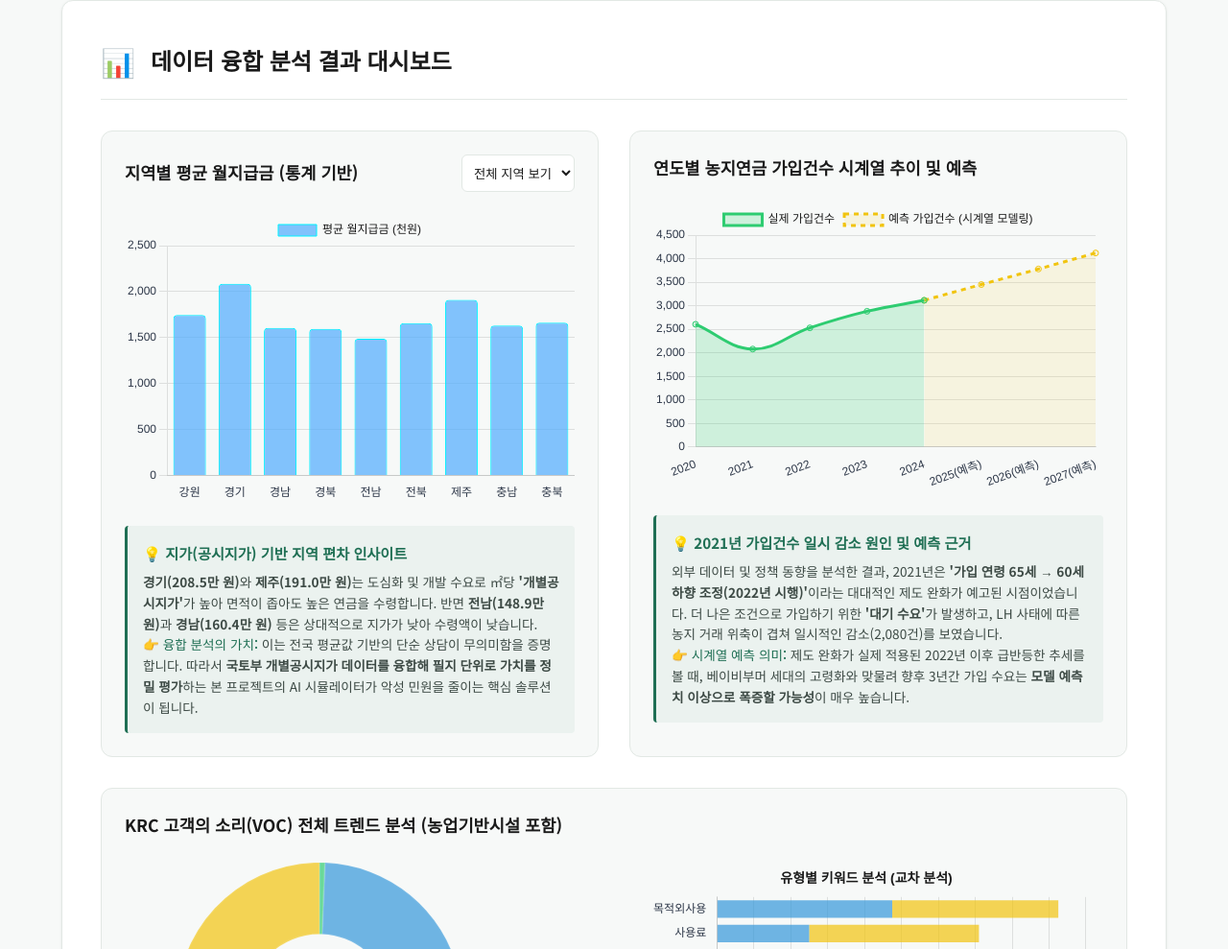
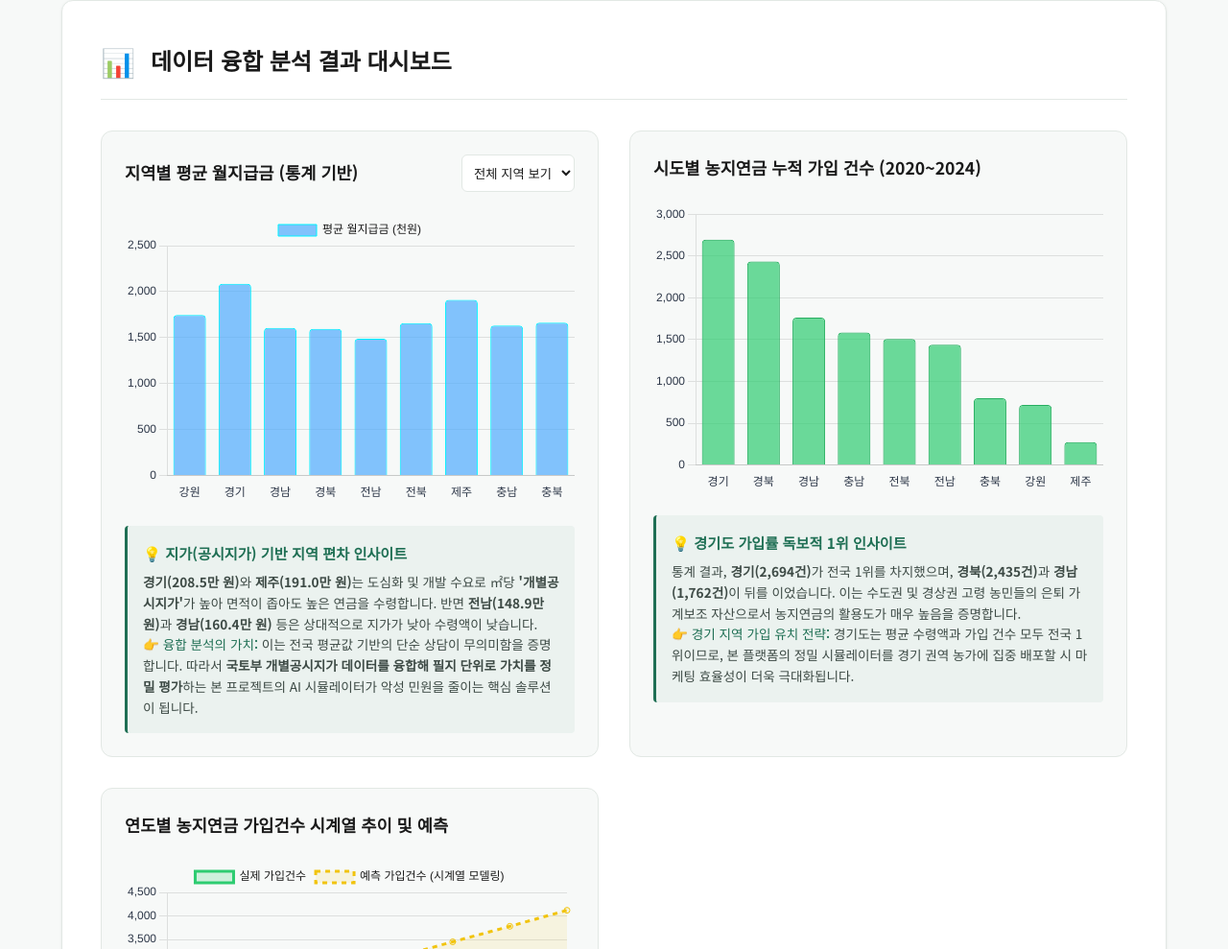
Before and after one commit to qoodh-superman/krc-ai-contest, a plain HTML site: page app_build_static/index.html in a window 1280 px wide. Shown: the part 2788-3777 px from the top of the page at 96% size. Drawn offline with nearby package versions, Linux system fonts and the light colour scheme.

Commit message:
Add cumulative Sido subscription analysis chart and insights to static dashboard

```diff
--- a/app_build_static/data/results.js
+++ b/app_build_static/data/results.js
@@ -40,4 +40,16 @@ const resultsData = {
       "칭찬": [0, 0, 0, 0, 0, 0, 0, 0]
     }
   }
+,
+  "cumulative_sido_subscriptions": {
+    "경기": 2694,
+    "경북": 2435,
+    "경남": 1762,
+    "충남": 1586,
+    "전북": 1507,
+    "전남": 1438,
+    "충북": 798,
+    "강원": 719,
+    "제주": 274
+  }
 };
--- a/app_build_static/index.html
+++ b/app_build_static/index.html
@@ -230,6 +230,23 @@
                     </div>
                 </div>
 
+                <!-- Sido Cumulative Subscription Chart (NEW) -->
+                <div class="chart-card">
+                    <div class="chart-header">
+                        <h3>시도별 농지연금 누적 가입 건수 (2020~2024)</h3>
+                    </div>
+                    <div class="chart-wrapper">
+                        <canvas id="sidoSubChart"></canvas>
+                    </div>
+                    <div style="margin-top: 1.5rem; padding: 1rem; background: rgba(31, 111, 84, 0.05); border-left: 3px solid var(--color-primary); border-radius: 4px;">
+                        <h4 style="color: var(--color-primary); font-size: 0.95rem; margin-bottom: 0.5rem;">💡 경기도 가입률 독보적 1위 인사이트</h4>
+                        <p style="color: var(--color-text-secondary); font-size: 0.85rem; line-height: 1.6;">
+                            통계 결과, <strong>경기(2,694건)</strong>가 전국 1위를 차지했으며, <strong>경북(2,435건)</strong>과 <strong>경남(1,762건)</strong>이 뒤를 이었습니다. 이는 수도권 및 경상권 고령 농민들의 은퇴 가계보조 자산으로서 농지연금의 활용도가 매우 높음을 증명합니다.<br>
+                            <span style="color: var(--color-primary); font-weight: 500;">👉 경기 지역 가입 유치 전략:</span> 경기도는 평균 수령액과 가입 건수 모두 전국 1위이므로, 본 플랫폼의 정밀 시뮬레이터를 경기 권역 농가에 집중 배포할 시 마케팅 효율성이 더욱 극대화됩니다.
+                        </p>
+                    </div>
+                </div>
+
                 <!-- Time Series Chart -->
                 <div class="chart-card">
                     <div class="chart-header">
--- a/app_build_static/script.js
+++ b/app_build_static/script.js
@@ -51,6 +51,35 @@ document.addEventListener('DOMContentLoaded', () => {
                 regionChart.data.datasets[0].data = [data.region_payment[selectedRegion]];
             }
             regionChart.update();
+        });
+
+        // 3.5. Render Sido Cumulative Subscription Chart (NEW)
+        const sidoCtx = document.getElementById('sidoSubChart').getContext('2d');
+        const sidos = Object.keys(data.cumulative_sido_subscriptions);
+        const subCounts = Object.values(data.cumulative_sido_subscriptions);
+
+        new Chart(sidoCtx, {
+            type: 'bar',
+            data: {
+                labels: sidos,
+                datasets: [{
+                    label: '누적 가입건수 (건)',
+                    data: subCounts,
+                    backgroundColor: 'rgba(46, 204, 113, 0.7)',
+                    borderColor: 'rgba(39, 174, 96, 1)',
+                    borderWidth: 1,
+                    borderRadius: 4
+                }]
+            },
+            options: {
+                responsive: true,
+                maintainAspectRatio: false,
+                plugins: { legend: { display: false } },
+                scales: {
+                    y: { beginAtZero: true, ticks: { color: '#2d3748' }, grid: { color: 'rgba(0, 0, 0, 0.1)' } },
+                    x: { ticks: { color: '#2d3748' }, grid: { display: false } }
+                }
+            }
         });
 
         // 4. Render VOC Chart
```
